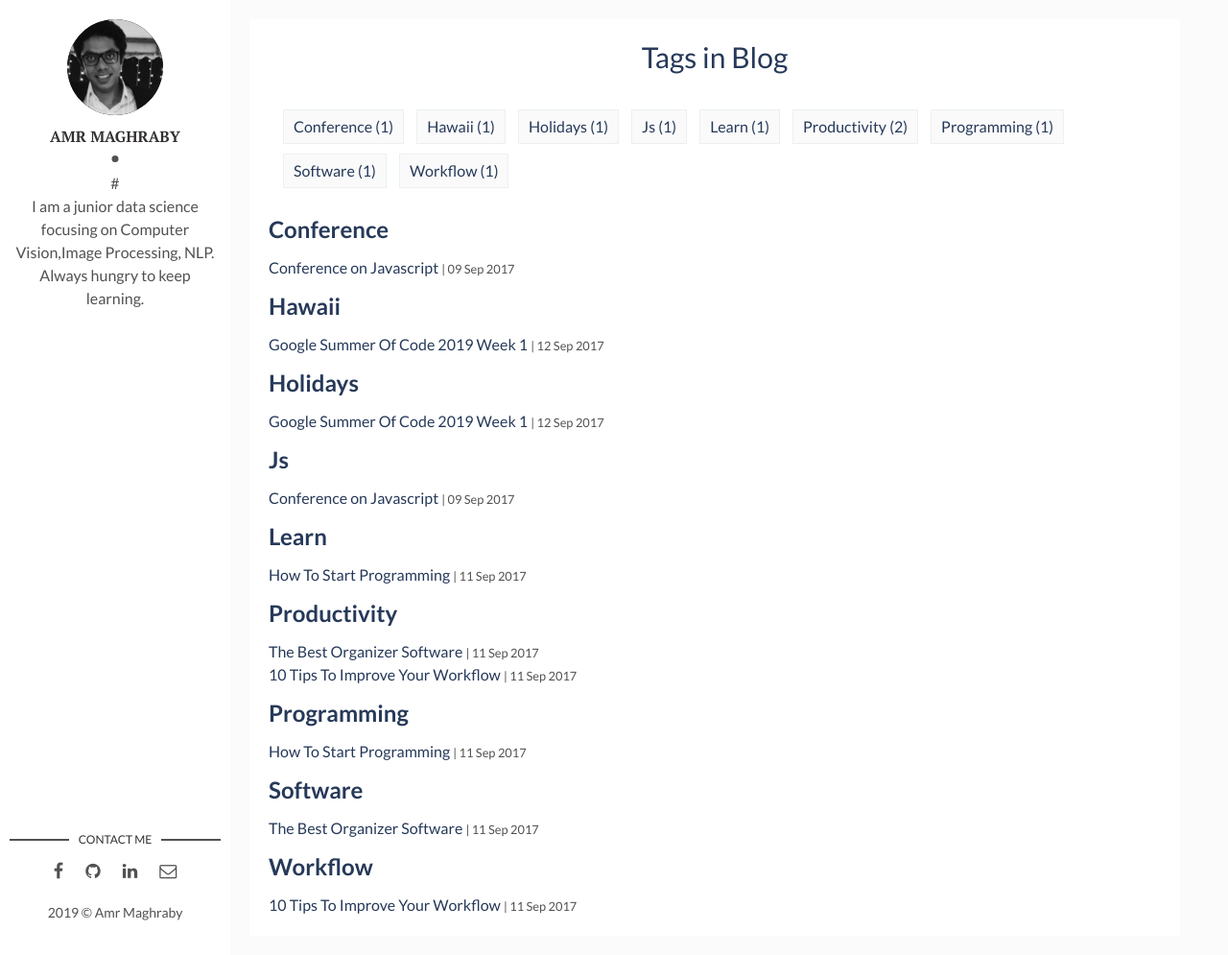
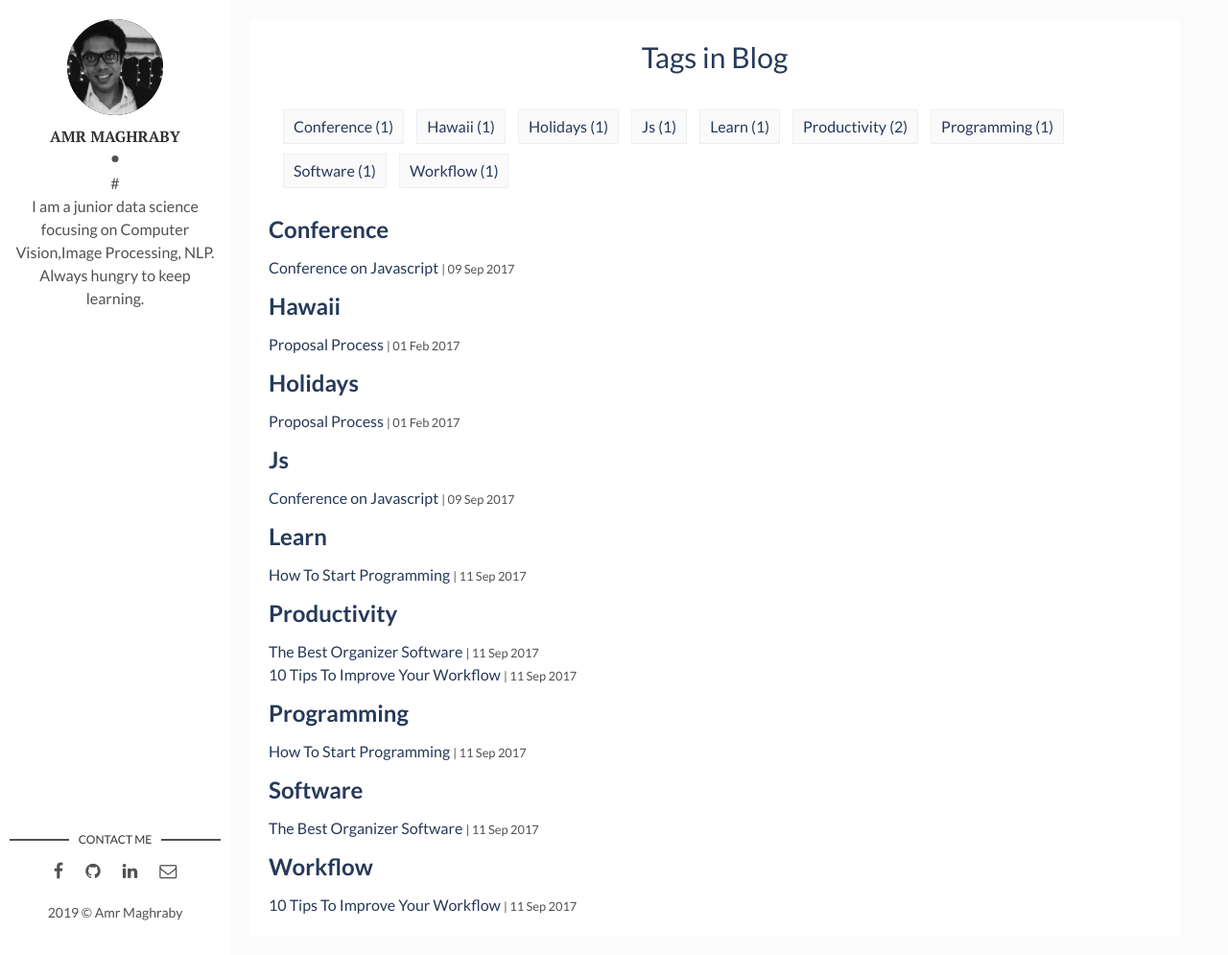
Before and after one commit to AmrMaghraby/amrmaghraby.github.io, a Jekyll site: the page built from tags.html, in a window 1280 px wide and 995 px high. Shown: the whole window at 96% size. Built offline with Jekyll 4.4.1, drawn with Linux system fonts in a browser that asks for light colours; part of the change alters nothing that is shown.

Commit message:
Update 2017-04-06-how-i-rest-from-work.markdown

```diff
--- a/_posts/2017-04-06-how-i-rest-from-work.markdown
+++ b/_posts/2017-04-06-how-i-rest-from-work.markdown
@@ -1,8 +1,8 @@
 ---
 layout: post
-title: Google Summer Of Code 2019 Week 1
-date: 2017-09-12 13:32:20 +0300
-description: You’ll find this post in your `_posts` directory. Go ahead and edit it and re-build the site to see your changes. # Add post description (optional)
+title: Proposal Process
+date: 2017-02-1 13:32:20 +0300
+description: This post descripe the process I took for building my proposal with Red Hen Lab starting from Feburary 2019 till May 2019
 img: i-rest.jpg # Add image post (optional)
 fig-caption: # Add figcaption (optional)
 tags: [Holidays, Hawaii]
```
